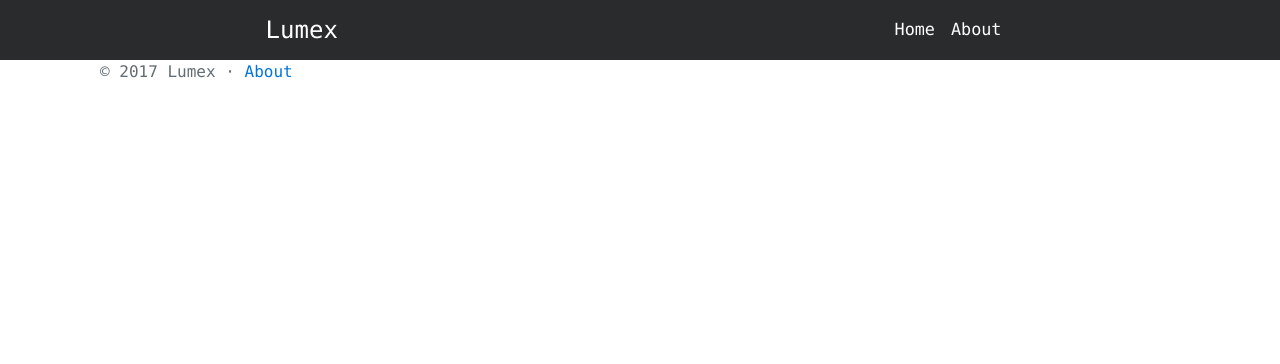
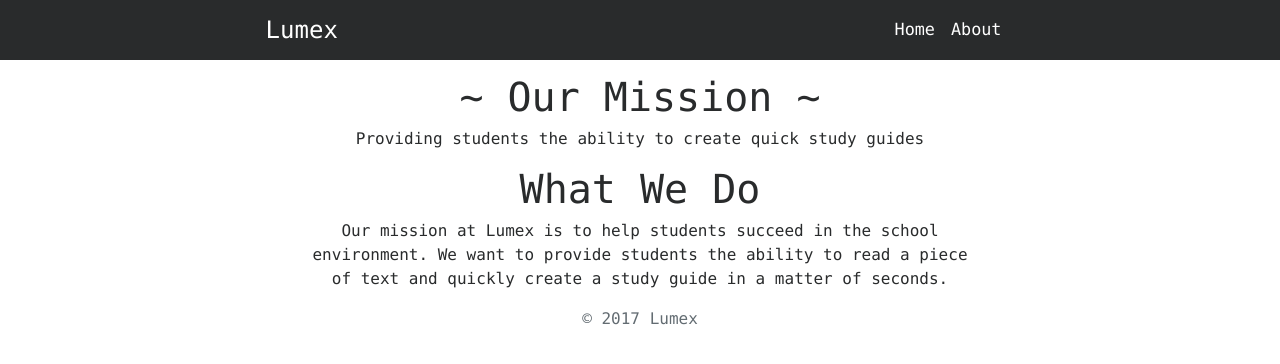
Before and after one commit to acohen1/notes-quizzer, a Django app: template quizzer/templates/quizzer/about.html in a window 1280 px wide. Shown: the top 364 px of the page. Run offline with Django 3.2, Linux system fonts and the light colour scheme; the template is opened without the code that fills it, so the values that code supplies are empty; some libraries are stand-ins or nearby versions.

Commit message:
Color and About Page

```diff
--- a/quizzer/templates/quizzer/about.html
+++ b/quizzer/templates/quizzer/about.html
@@ -42,13 +42,28 @@
         </div>
     </nav>
 
-    <div class="container">
+    <div class="container" style="margin-top: 15px">
 
+    <h1 style="text-align: center;">
+        ~ Our Mission ~
+    </h1>
 
+    <p style="text-align: center;">
+        Providing students the ability to create quick study guides
+    </p>
+
+    <h1 style="text-align: center;">
+        What We Do
+    </h1>
+
+    <p style="text-align: center; margin-left: 20%; margin-right: 20%;">
+    Our mission at Lumex is to help students succeed in the school environment. We want to provide students the ability to read a piece of text and quickly create a study guide in a matter of seconds.
+    </p>
 
     <footer class="footer">
         <div class="container">
-            <p class="text-muted">&copy; <script>document.write(new Date().getFullYear());</script> Lumex · <a href="/about">About</a></p>
+            <p class="text-muted" style="text-align: center;">&copy; <script>document.write(new Date().getFullYear());</script> Lumex
+            </p>
         </div>
     </footer>
     </div>
--- a/quizzer/templates/quizzer/index.html
+++ b/quizzer/templates/quizzer/index.html
@@ -21,7 +21,7 @@
 	<style type="text/css">
 
 		body {
-			font-family: "Lucida Console";
+			font-family: "Lucida Console"; background-color: #4DFF71
 		}
 
 	</style>
@@ -60,7 +60,8 @@
 		</div>
 		<footer class="footer">
 		<div class="container">
-			<p class="text-muted">&copy; <script>document.write(new Date().getFullYear());</script> Lumex · <a href="/about">About</a></p>
+			<p class="text-muted" style="text-align: center;">&copy; <script>document.write(new Date().getFullYear());</script> Lumex
+			</p>
 		</div>
 	</footer>
 	</div>
```
Also changed, not shown: quizzer/templates/quizzer/questions.html (+16 -7 lines).
